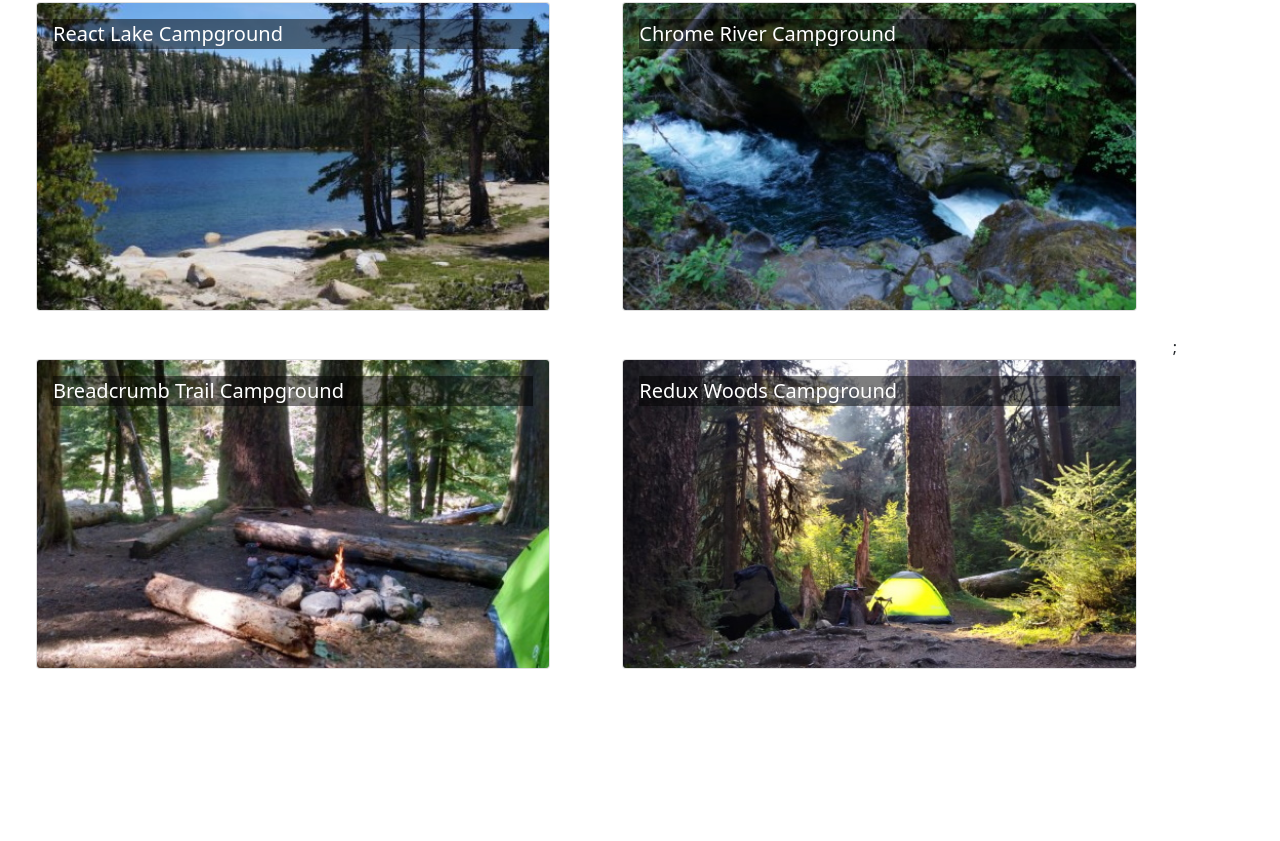
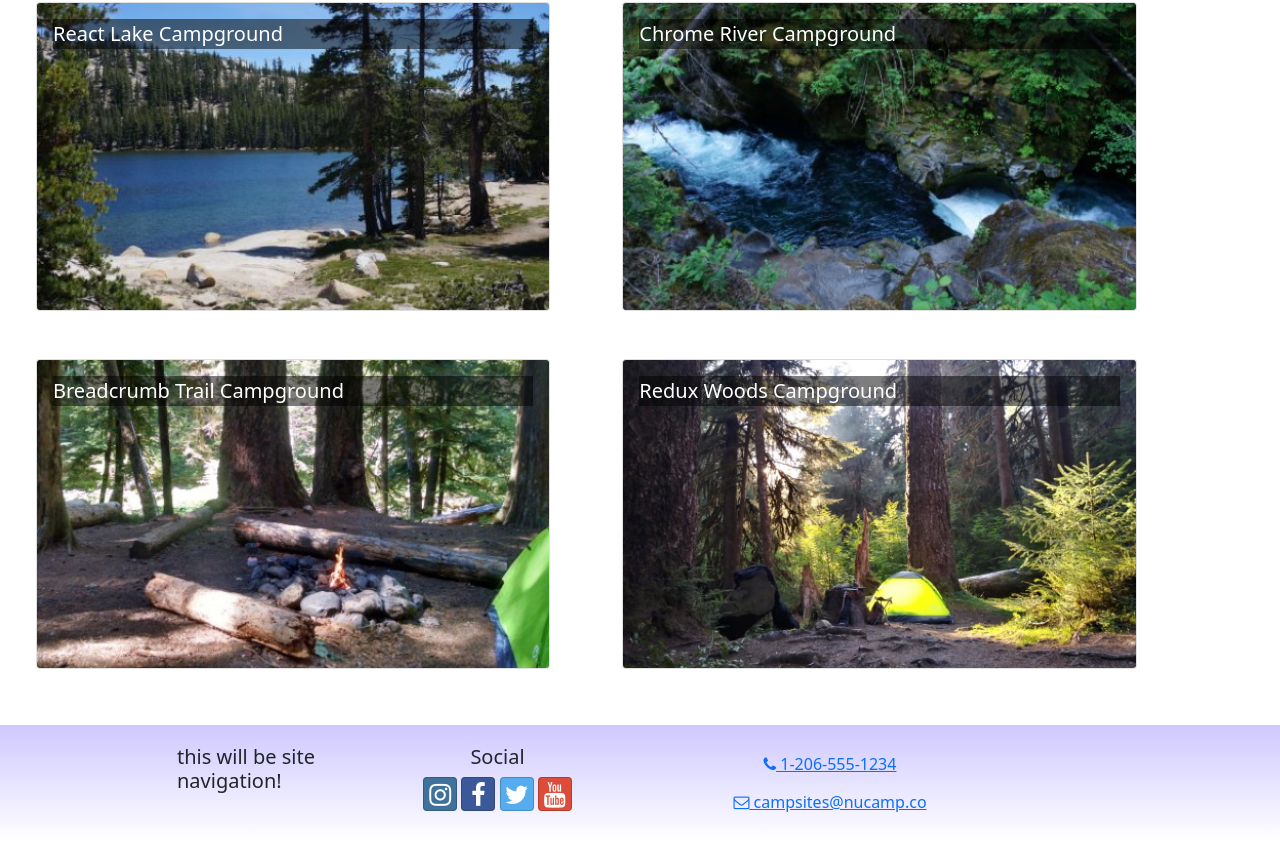
Before and after one commit to kristachio/campsite, a React (Create React App) app: page / in a window 1280 px wide. Shown: the part 182-1023 px from the top of the page. Before the commit the page ends 875 px from the top, so only its background shows below. Built offline with nearby package versions, Linux system fonts and the light colour scheme.

Commit message:
Added header and footer

```diff
--- a/src/App.js
+++ b/src/App.js
@@ -1,20 +1,14 @@
-import React from 'react';
-import { Container, Navbar, NavbarBrand } from 'reactstrap';
-import CampsitesList from './features/counter/campsites/CampsitesList.js';
-import NucampLogo from './app/assets/img/logo.png';
+import CampsitesList from './features/campsites/CampsitesList.js';
+import Header from './components/Header';
+import Footer from './components/Footer';
 import './App.css';
 
 function App() {
   return (
     <div className="App">
-       <Navbar dark color='primary' sticky='top' expand='md'>
-          <Container>
-            <NavbarBrand href='/'>
-              <img src={NucampLogo} alt='nucamp logo' />
-            </NavbarBrand>
-          </Container>
-        </Navbar>
-        <CampsitesList />
+      <Header />
+      <CampsitesList />
+      <Footer />
     </div>
   );
 }
--- /dev/null
+++ b/src/components/Footer.js
@@ -0,0 +1,62 @@
+import { Container, Row, Col } from 'reactstrap';
+
+
+const Footer = () => {
+    return (
+        <footer className='site-footer'>
+            <Container>
+                <Row>
+                    <Col xs={{ size: 4, offset: 1 }} sm='2'>
+                        <h5>this will be site navigation!</h5>
+                    </Col>
+                    <Col xs='6' sm='3' className='text-center'>
+                        <h5>Social</h5>
+                            <a
+                                className='btn btn-social-icon btn-instagram'
+                                href='http://instagram.com/'
+                            >
+                                <i className='fa fa-instagram' />
+                            </a>{' '}
+                            <a
+                                className='btn btn-social-icon btn-facebook'
+                                href='http://www.facebook.com/'
+                            >
+                                <i className='fa fa-facebook' />
+                            </a>{' '}
+                            <a
+                                className='btn btn-social-icon btn-twitter'
+                                href='http://twitter.com/'
+                            >
+                                <i className='fa fa-twitter' />
+                            </a>{' '}
+                            <a
+                                className='btn btn-social-icon btn-google'
+                                href='http://youtube.com/'
+                            >
+                                <i className='fa fa-youtube' />
+                            </a>
+                    </Col>
+                    <Col sm='4' className='text-center'>
+                        <a
+                            role='button'
+                            className='btn btn-link'
+                            href='tel:+12065551234'
+                        >
+                            <i className='fa fa-phone' /> 1-206-555-1234
+                        </a>
+                        <br />
+                        <a
+                            role='button'
+                            className='btn btn-link'
+                            href='mailto:notreal@notreal.co'
+                        >
+                            <i className='fa fa-envelope-o' /> campsites@nucamp.co
+                        </a>
+                    </Col>
+                </Row>
+            </Container>
+        </footer>
+    );
+};
+
+export default Footer;
--- /dev/null
+++ b/src/components/Header.js
@@ -0,0 +1,14 @@
+import { Navbar, NavbarBrand } from 'reactstrap';
+import NucampLogo from '../app/assets/img/logo.png';
+
+const Header = () => {
+    return (
+        <Navbar dark color='primary' sticky='top' expand='md'>
+            <NavbarBrand href='/'>
+              <img src={NucampLogo} alt='nucamp logo' />
+            </NavbarBrand>
+        </Navbar>
+    );
+};
+
+export default Header;
--- a/src/features/counter/campsites/CampsitesList.js
+++ b/src/features/campsites/CampsitesList.js
@@ -1,4 +1,4 @@
-import { CAMPSITES } from "../../../app/shared/CAMPSITES.js";
+import { CAMPSITES } from "../../app/shared/CAMPSITES.js";
 import { Col, Row } from 'reactstrap';
 import CampsiteCard from "./CampsiteCard";
 
@@ -11,7 +11,7 @@ const CampsitesList = () => {
                         <CampsiteCard campsite={campsite} />
                     </Col>
                 );
-            })};
+            })}
         </Row>
     );
 };
```
Also changed, not shown: src/demo.js (added, +100 -0 lines), src/features/campsites/CampsiteCard.js (renamed from src/features/counter/campsites/CampsiteCard.js).
